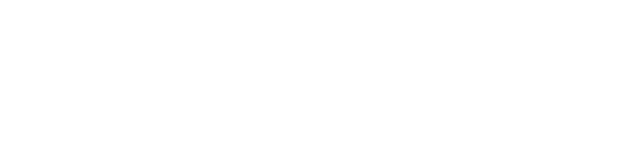
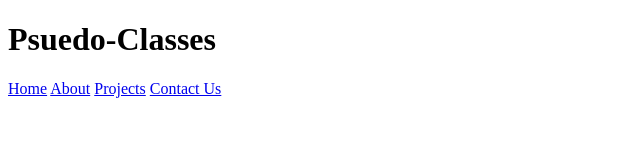
Before and after one commit to CorneNapier/Bootcamp-week-2, a plain HTML site: page CSS Day 2/Group Task/index.html in a window 1280 px wide. Shown: the whole page, without its empty margins (0-640 px from the left). Drawn offline with Linux system fonts and the light colour scheme.

Commit message:
Update index.html

```diff
--- a/CSS Day 2/Group Task/index.html
+++ b/CSS Day 2/Group Task/index.html
@@ -5,10 +5,20 @@
     <meta charset="UTF-8">
     <meta name="viewport" content="width=device-width, initial-scale=1.0">
     <link rel="stylesheet" href="style.css">
-    <title>Group Task</title>
+    <title>Psuedo-Classes</title>
 </head>
 
 <body>
+    <h1>Psuedo-Classes</h1>
+
+    <nav id="navBar">
+        <a href="#">Home</a>
+        <a href="#">About</a>
+        <a href="#">Projects</a>
+        <a href="#">Contact Us</a>
+    </nav>
+
+    <p></p>
 
 </body>
 
```
